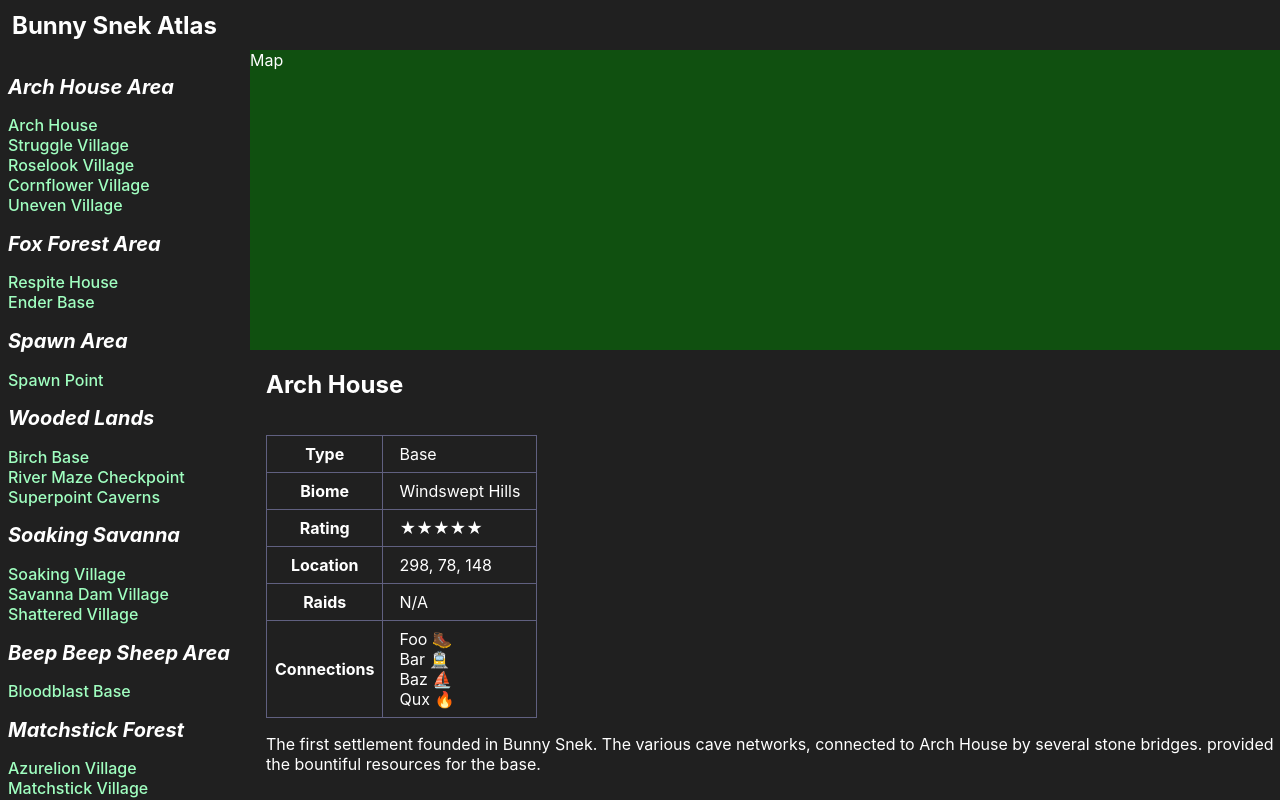
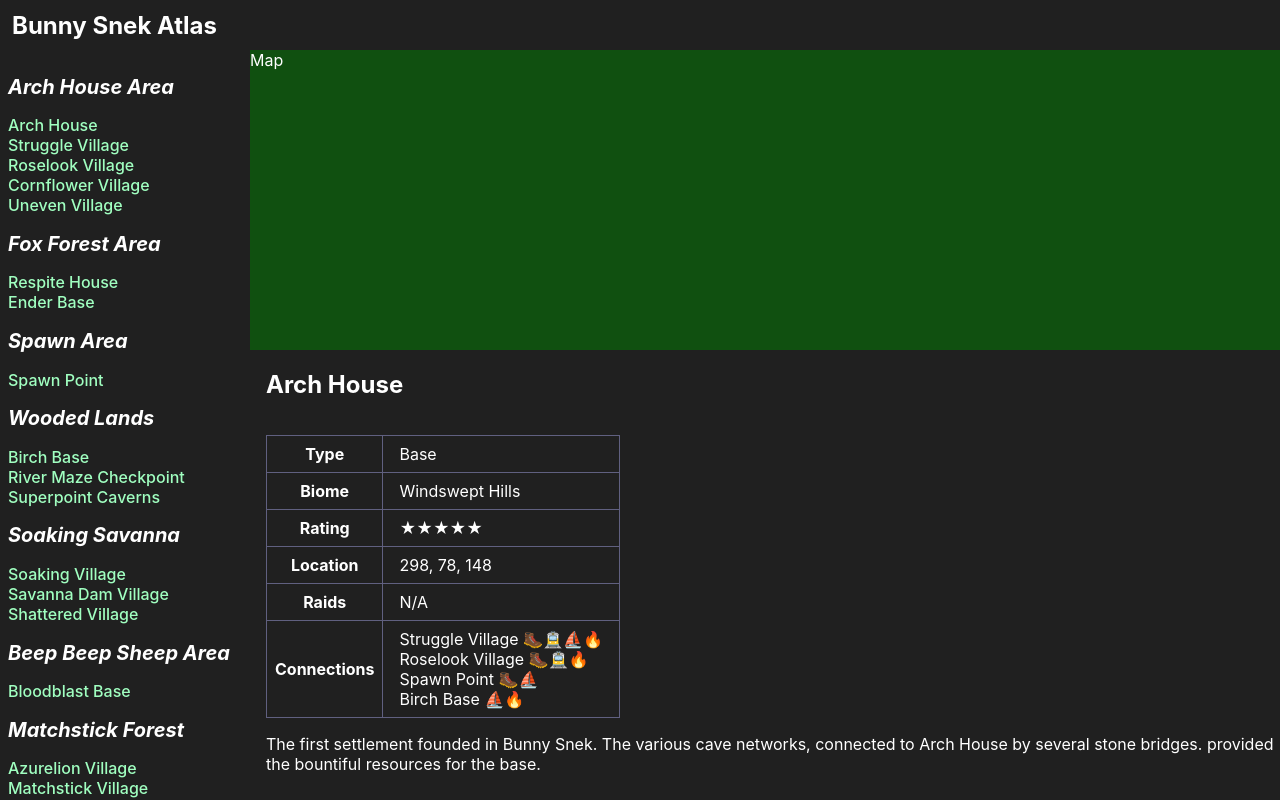
Before and after one commit to mstop4/bunny-snek-atlas-app, a React (Create React App) app: page / in a window 1280 px wide. Both pictures are taken after a click on the element "Arch House". Built offline with nearby package versions, Linux system fonts and the light colour scheme.

Commit message:
connections

```diff
--- a/src/components/InfoDisplay.jsx
+++ b/src/components/InfoDisplay.jsx
@@ -1,8 +1,10 @@
 import './InfoDisplay.css';
+import connections from '../data/connections.json';
+import { findConnections, parseBiomes, parseDescription, parseLocation, parseRating } from './InoFidplay_Utils';
 
 const InfoDisplay = (props) => {
-  const { data, selectedPlace } = props;
-  const currentPlace = data.find(place => place.name === selectedPlace);
+  const { data: placeData, selectedPlace } = props;
+  const currentPlace = placeData.find(place => place.name === selectedPlace);
 
   if (!currentPlace) {
     return (
@@ -22,40 +24,11 @@ const InfoDisplay = (props) => {
     type
   } = currentPlace;
 
-  // Biomes
-  const biomeList = [];
-  if (biomes) {
-    for (const biome of biomes) {
-      biomeList.push(
-        <li key={biome}>{biome}</li>
-      );
-    }
-  }
-
-  // Rating
-  const ratingStars = [];
-  if (rating) {
-    if (rating === -1) ratingStars.push(<span>Abandoned</span>);
-    else if (rating === 0) ratingStars.push(<span>Unsettled</span>);
-    else {
-      for (let i = 0; i < rating; i++) {
-        ratingStars.push(<span key={i}>★</span>);
-      }
-    }
-  }
-
-  // Description
-  const descriptionList = [];
-  if (description) {
-    for (const line of description) {
-      descriptionList.push(
-        <p key={line}>{line}</p>
-      );
-    }
-  }
-
-  // Location
-  const locationString = location ? `${location.x}, ${location.y}, ${location.z}` : "";
+  const biomeList = parseBiomes(biomes);
+  const descriptionList = parseDescription(description);
+  const locationString = parseLocation(location);
+  const ratingStars = parseRating(rating);
+  const connectionList = findConnections(connections, placeData, selectedPlace);
 
   return (
     <div className="InfoDisplay-container">
@@ -94,10 +67,7 @@ const InfoDisplay = (props) => {
                 <th>Connections</th>
                 <td>
                   <ul>
-                    <li>Foo 🥾</li>
-                    <li>Bar 🚊</li>
-                    <li>Baz ⛵</li>
-                    <li>Qux 🔥</li>
+                    {connectionList}
                   </ul>
                 </td>
               </tr>
--- /dev/null
+++ b/src/components/InoFidplay_Utils.js
@@ -0,0 +1,80 @@
+const CONNECTION_SYMBOLS = {
+  land: '🥾',
+  rail: '🚊',
+  water: '⛵',
+  nether: '🔥',
+  unknown: '?',
+};
+
+// TODO: refactor this to use only placeIds
+export const findConnections = (connectionsData, placeData, placeName) => {
+  const placeId = placeData.find(place => place.name === placeName).id;
+  const myConnections = connectionsData.filter((connection) => connection.ids.includes(placeId));
+  const connectionList = [];
+
+  if (myConnections.length) {
+    for (const connection of myConnections) {
+      const otherPlaceId = connection.ids[0] === placeId ? connection.ids[1] : connection.ids[0];
+      const { types: connectionTypes } = connection;
+      const otherPlaceName = placeData.find((place) => place.id === otherPlaceId).name;
+
+      let connectionString = `${otherPlaceName} `;
+      for (const connectionType of connectionTypes) {
+        if (Object.keys(CONNECTION_SYMBOLS).includes(connectionType)) {
+          connectionString += CONNECTION_SYMBOLS[connectionType];
+        } else {
+          connectionString += CONNECTION_SYMBOLS.unknown;
+        }
+      }
+
+      connectionList.push(<li key={otherPlaceId}>{connectionString}</li>);
+    }
+  }
+
+  return connectionList;
+}
+
+export const parseBiomes = (biomes) => {
+  const biomeList = [];
+  if (biomes) {
+    for (const biome of biomes) {
+      biomeList.push(
+        <li key={biome}>{biome}</li>
+      );
+    }
+  }
+
+  return biomeList;
+}
+
+export const parseRating = (rating) => {
+  const ratingStars = [];
+  if (rating) {
+    if (rating === -1) ratingStars.push(<span>Abandoned</span>);
+    else if (rating === 0) ratingStars.push(<span>Unsettled</span>);
+    else {
+      for (let i = 0; i < rating; i++) {
+        ratingStars.push(<span key={i}>★</span>);
+      }
+    }
+  }
+
+  return ratingStars;
+}
+
+export const parseDescription = (description) => {
+  const descriptionList = [];
+  if (description) {
+    for (const line of description) {
+      descriptionList.push(
+        <p key={line}>{line}</p>
+      );
+    }
+  }
+
+  return descriptionList;
+}
+
+export const parseLocation = (location) => {
+  return location ? `${location.x}, ${location.y}, ${location.z}` : "";
+}
--- /dev/null
+++ b/src/data/connections.json
@@ -0,0 +1,62 @@
+[
+  {
+    "ids": [ 1, 2 ],
+    "types": [ "land", "rail", "water", "nether" ]
+  },
+  {
+    "ids": [ 1, 3 ],
+    "types": [ "land", "rail", "nether" ]
+  },
+  {
+    "ids": [ 1, 8 ],
+    "types": [ "land", "water" ]
+  },
+  {
+    "ids": [ 1, 9 ],
+    "types": [ "water", "nether" ]
+  },
+  {
+    "ids": [ 2, 6 ],
+    "types": [ "nether" ]
+  },
+  {
+    "ids": [ 2, 4 ],
+    "types": [ "land" ]
+  },
+  {
+    "ids": [ 2, 9 ],
+    "types": [ "water", "nether" ]
+  },
+  {
+    "ids": [ 2, 14 ],
+    "types": [ "nether" ]
+  },
+  {
+    "ids": [ 2, 13 ],
+    "types": [ "nether" ]
+  },
+  {
+    "ids": [ 2, 12 ],
+    "types": [ "nether" ]
+  },
+  {
+    "ids": [ 2, 15 ],
+    "types": [ "nether" ]
+  },
+  {
+    "ids": [ 3, 14 ],
+    "types": [ "land", "nether" ]
+  },
+  {
+    "ids": [ 3, 5 ],
+    "types": [ "land" ]
+  },
+  {
+    "ids": [ 3, 4 ],
+    "types": [ "land" ]
+  },
+  {
+    "ids": [ 4, 14 ],
+    "types": [ "land" ]
+  }
+]
```
